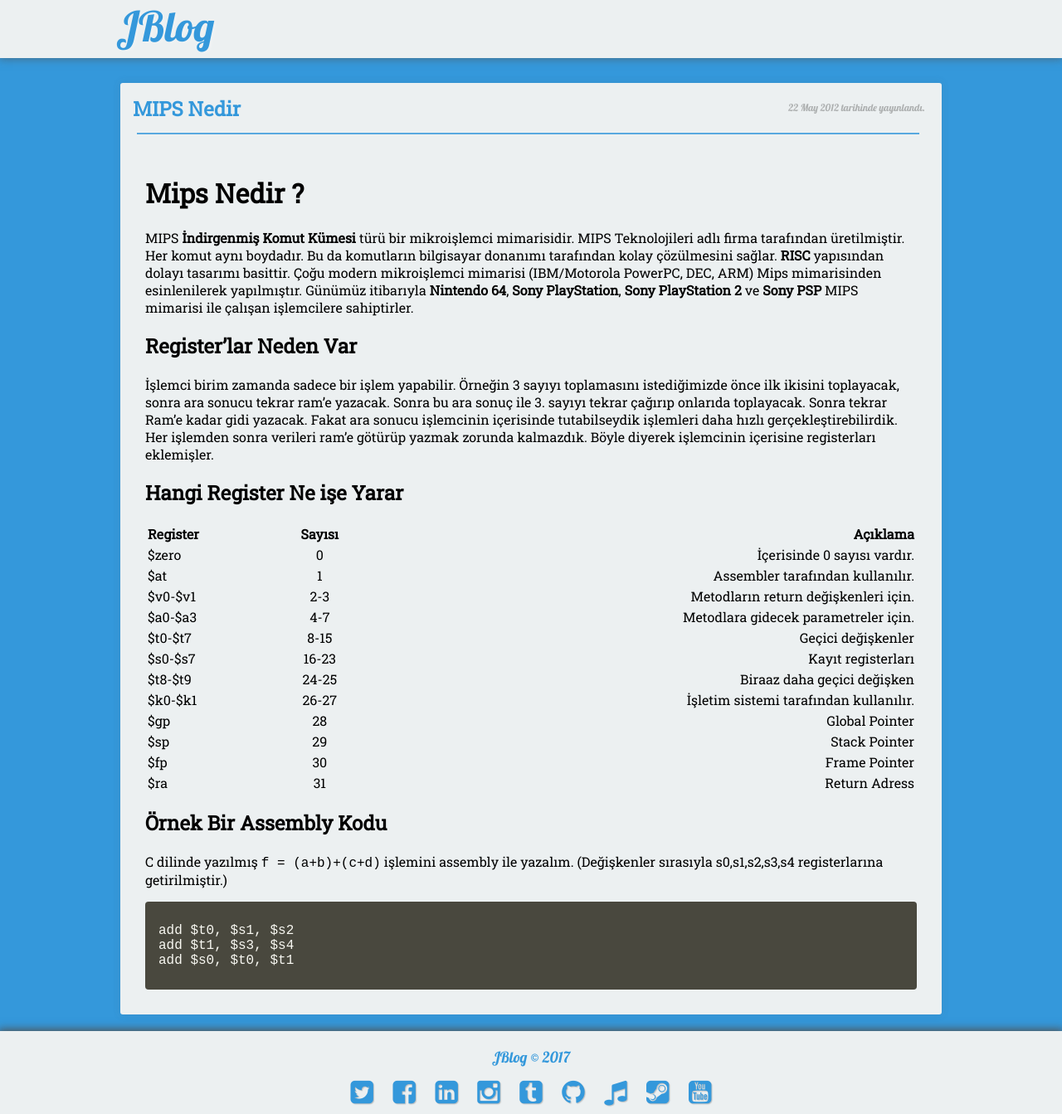
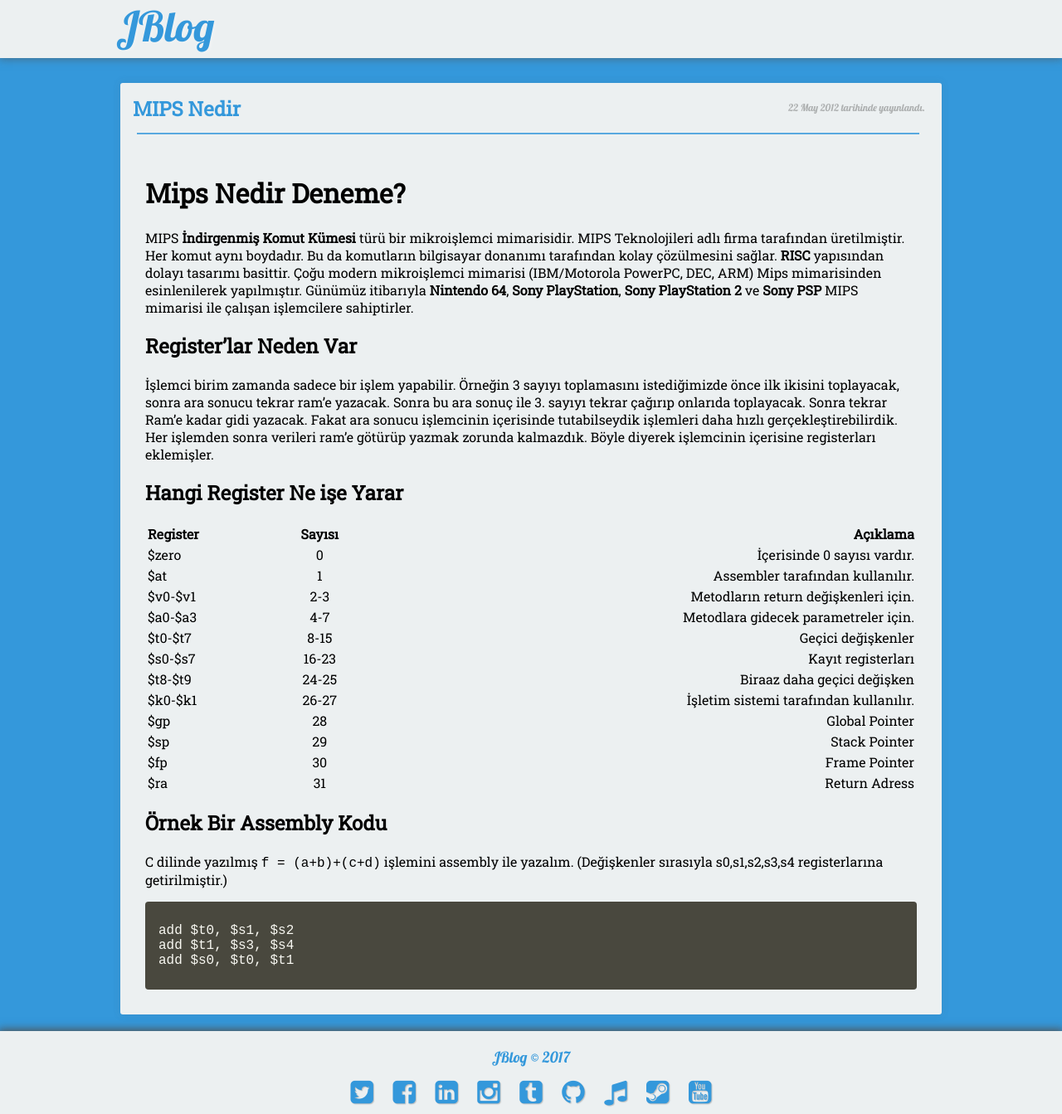
Before and after one commit to ramazanpolat/ramazanpolat_old.github.io, a Jekyll site: the page built from _posts/2012-05-22-readability-post.md, in a window 1280 px wide. Shown: the whole page at 83% size. Built offline with Jekyll 4.4.1, drawn with Linux system fonts in a browser that asks for light colours; nearby versions of some CDN libraries.

Commit message:
Update from Forestry.io - 2012-05-22-readability-post.md

```diff
--- a/_posts/2012-05-22-readability-post.md
+++ b/_posts/2012-05-22-readability-post.md
@@ -1,54 +1,55 @@
 ---
 layout: post
-title: "MIPS Nedir"
-date: 2012-05-22
-excerpt: "Mips ve assembly kodları giriş."
-tags: [sample post, readability, test]
+title: MIPS Nedir
+date: 2012-05-22 00:00:00 +0000
+excerpt: Mips ve assembly kodları giriş.
+tags:
+- sample post
+- readability
+- test
 ---
-**Mips Nedir ?**
-===
+# **Mips Nedir Deneme?**
+
 MIPS **İndirgenmiş Komut Kümesi** türü bir mikroişlemci mimarisidir. MIPS Teknolojileri adlı firma tarafından üretilmiştir. Her komut aynı boydadır. Bu da komutların bilgisayar donanımı tarafından kolay çözülmesini sağlar.
 **RISC** yapısından dolayı tasarımı basittir. Çoğu modern mikroişlemci mimarisi (IBM/Motorola PowerPC, DEC, ARM) Mips mimarisinden esinlenilerek yapılmıştır.
 Günümüz itibarıyla **Nintendo 64**, **Sony PlayStation**, **Sony PlayStation 2** ve **Sony PSP** MIPS mimarisi ile çalışan işlemcilere sahiptirler.
 
-Register'lar Neden Var
----
+## Register'lar Neden Var
+
 İşlemci birim zamanda sadece bir işlem yapabilir. Örneğin 3 sayıyı toplamasını istediğimizde önce ilk ikisini toplayacak, sonra ara sonucu tekrar ram'e yazacak. Sonra bu ara sonuç ile 3. sayıyı tekrar çağırıp onlarıda toplayacak. Sonra tekrar Ram'e kadar gidi yazacak. Fakat ara sonucu işlemcinin içerisinde tutabilseydik işlemleri daha hızlı gerçekleştirebilirdik. Her işlemden sonra verileri ram'e götürüp yazmak zorunda kalmazdık. Böyle diyerek işlemcinin içerisine registerları eklemişler.
 
-Hangi Register Ne işe Yarar
----
+## Hangi Register Ne işe Yarar
 
-|  Register |  Sayısı |  Açıklama |
-|:---|:---:|---:|
-| $zero     | 0     | İçerisinde 0 sayısı vardır.  |
-|---
-| $at       | 1     | Assembler tarafından kullanılır.  |
-|---
-| $v0-$v1  | 2-3   | Metodların return değişkenleri için. |
-|---
-| $a0-$a3  | 4-7   | Metodlara gidecek parametreler için. |
-|---
-| $t0-$t7  | 8-15  | Geçici değişkenler  |
-|---
-| $s0-$s7  | 16-23 | Kayıt registerları |
-|---
-| $t8-$t9  | 24-25 | Biraaz daha geçici değişken  |
-|---
-| $k0-$k1  | 26-27 | İşletim sistemi tarafından kullanılır. |
-|---
-| $gp      | 28    | Global Pointer  |
-|---
-| $sp      | 29    | Stack Pointer |
-|---
-| $fp      | 30    | Frame Pointer  |
-|===
-| $ra      | 31    | Return Adress |
+| Register | Sayısı | Açıklama |
+| :--- | :---: | ---: |
+| $zero | 0 | İçerisinde 0 sayısı vardır. |
+| --- |  |  |
+| $at | 1 | Assembler tarafından kullanılır. |
+| --- |  |  |
+| $v0-$v1 | 2-3 | Metodların return değişkenleri için. |
+| --- |  |  |
+| $a0-$a3 | 4-7 | Metodlara gidecek parametreler için. |
+| --- |  |  |
+| $t0-$t7 | 8-15 | Geçici değişkenler |
+| --- |  |  |
+| $s0-$s7 | 16-23 | Kayıt registerları |
+| --- |  |  |
+| $t8-$t9 | 24-25 | Biraaz daha geçici değişken |
+| --- |  |  |
+| $k0-$k1 | 26-27 | İşletim sistemi tarafından kullanılır. |
+| --- |  |  |
+| $gp | 28 | Global Pointer |
+| --- |  |  |
+| $sp | 29 | Stack Pointer |
+| --- |  |  |
+| $fp | 30 | Frame Pointer |
+| === |  |  |
+| $ra | 31 | Return Adress |
 
+## Örnek Bir Assembly Kodu
 
-Örnek Bir Assembly Kodu
----
 C dilinde yazılmış `f = (a+b)+(c+d)` işlemini assembly ile yazalım.
-(Değişkenler sırasıyla s0,s1,s2,s3,s4 registerlarına getirilmiştir.)
+\(Değişkenler sırasıyla s0,s1,s2,s3,s4 registerlarına getirilmiştir.)
 {% highlight ca65 %}
 add $t0, $s1, $s2
 add $t1, $s3, $s4
```
